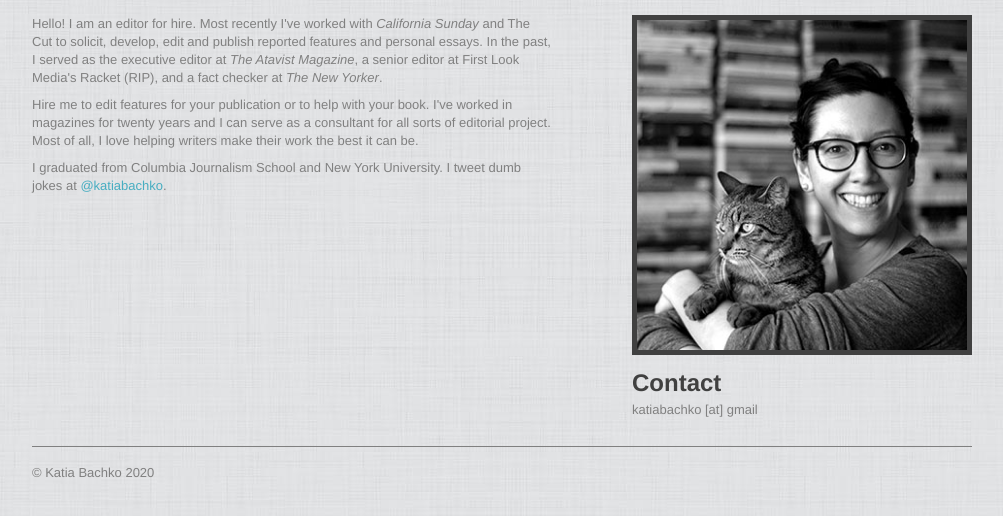
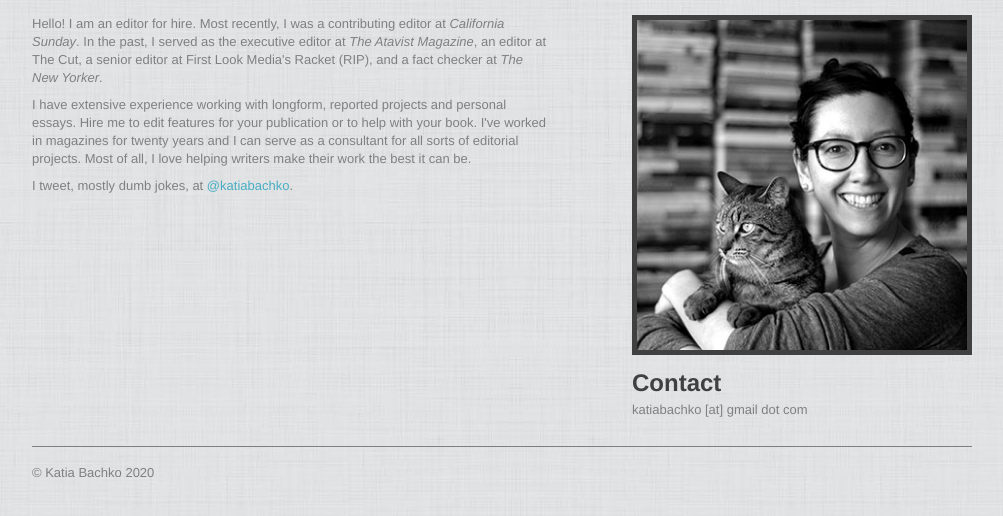
Before and after one commit to katiabachko/katiabachko.github.io, a plain HTML site: page index.html in a window 1280 px wide. Shown: the part 134-650 px from the top of the page, without its empty margins (138-1141 px from the left). Drawn offline with nearby package versions, Linux system fonts and the light colour scheme; a script that the page names is missing; a web font is replaced by a local one.

Commit message:
Update index.html

```diff
--- a/index.html
+++ b/index.html
@@ -42,11 +42,11 @@
     </div>
     <div class="row">
         <div class="span9">
-        <p>Hello! I am an editor for hire. Most recently I've worked with <em>California Sunday</em> and The Cut to solicit, develop, edit and publish reported features and personal essays. In the past, I served as the executive editor at <em>The Atavist Magazine</em>, a senior editor at First Look Media's Racket (RIP), and a fact checker at <em>The New Yorker</em>.</p>
+        <p>Hello! I am an editor for hire. Most recently, I was a contributing editor at <em>California Sunday</em>. In the past, I served as the executive editor at <em>The Atavist Magazine</em>, an editor at The Cut, a senior editor at First Look Media's Racket (RIP), and a fact checker at <em>The New Yorker</em>.</p>
 
-        <p>Hire me to edit features for your publication or to help with your book. I've worked in magazines for twenty years and I can serve as a consultant for all sorts of editorial project. Most of all, I love helping writers make their work the best it can be.</p>
+        <p>I have extensive experience working with longform, reported projects and personal essays. Hire me to edit features for your publication or to help with your book. I've worked in magazines for twenty years and I can serve as a consultant for all sorts of editorial projects. Most of all, I love helping writers make their work the best it can be.</p>
 
-        <p>I graduated from Columbia Journalism School and New York University. I tweet dumb jokes at <a href="https://twitter.com/katiabachko" target="_blank">@katiabachko</a>.</p>
+        <p>I tweet, mostly dumb jokes, at <a href="https://twitter.com/katiabachko" target="_blank">@katiabachko</a>.</p>
 
         </dl>
 
@@ -55,7 +55,7 @@
             <div class="photo-effects"><img class="photo-size" src="images/katia-bw.jpg" alt="Katia Bachko"></div>
         <div id="contact">
           <h2>Contact</h2>
-          <p>katiabachko [at] gmail</p>
+          <p>katiabachko [at] gmail dot com</p>
         </div>
         </div>
     </div>
```
